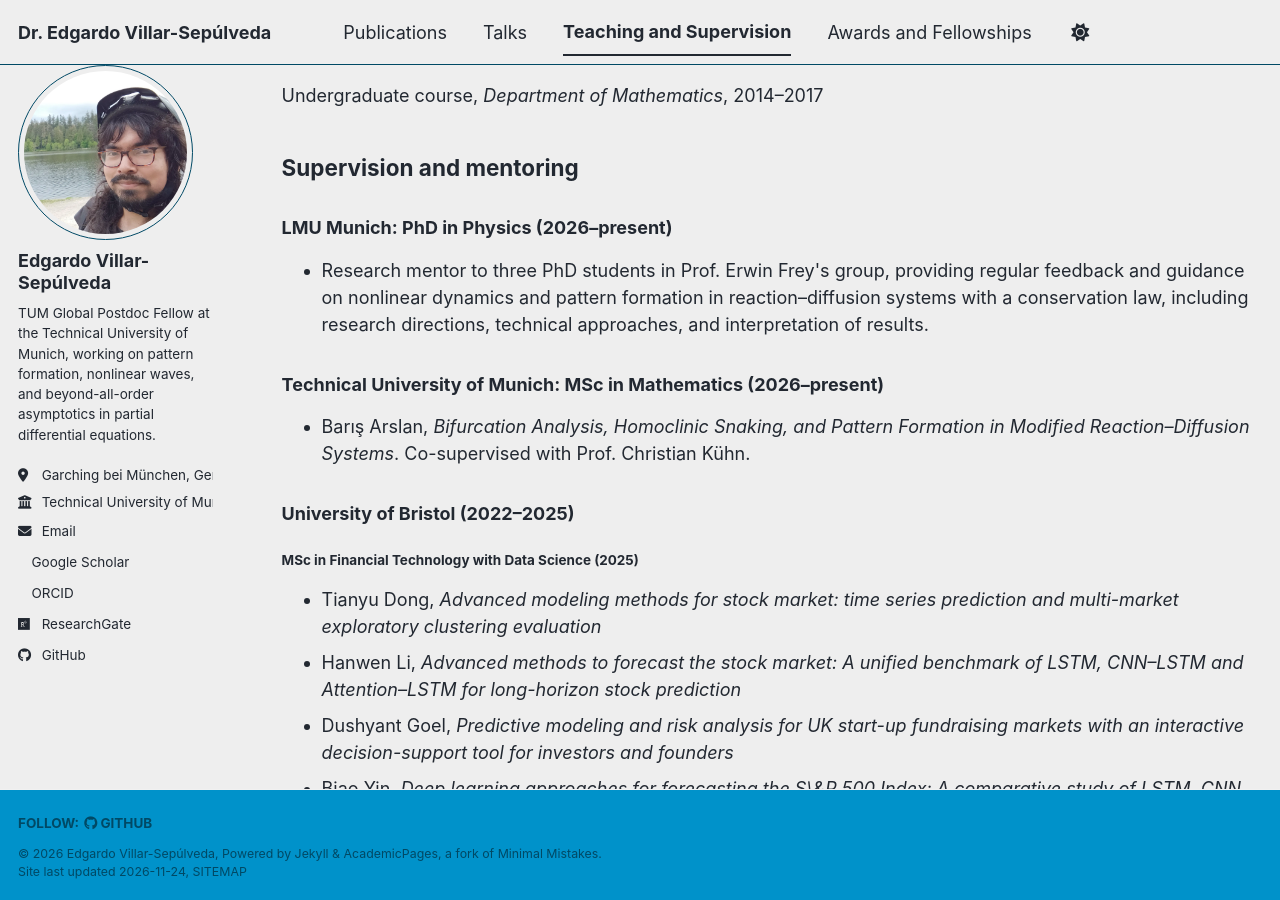
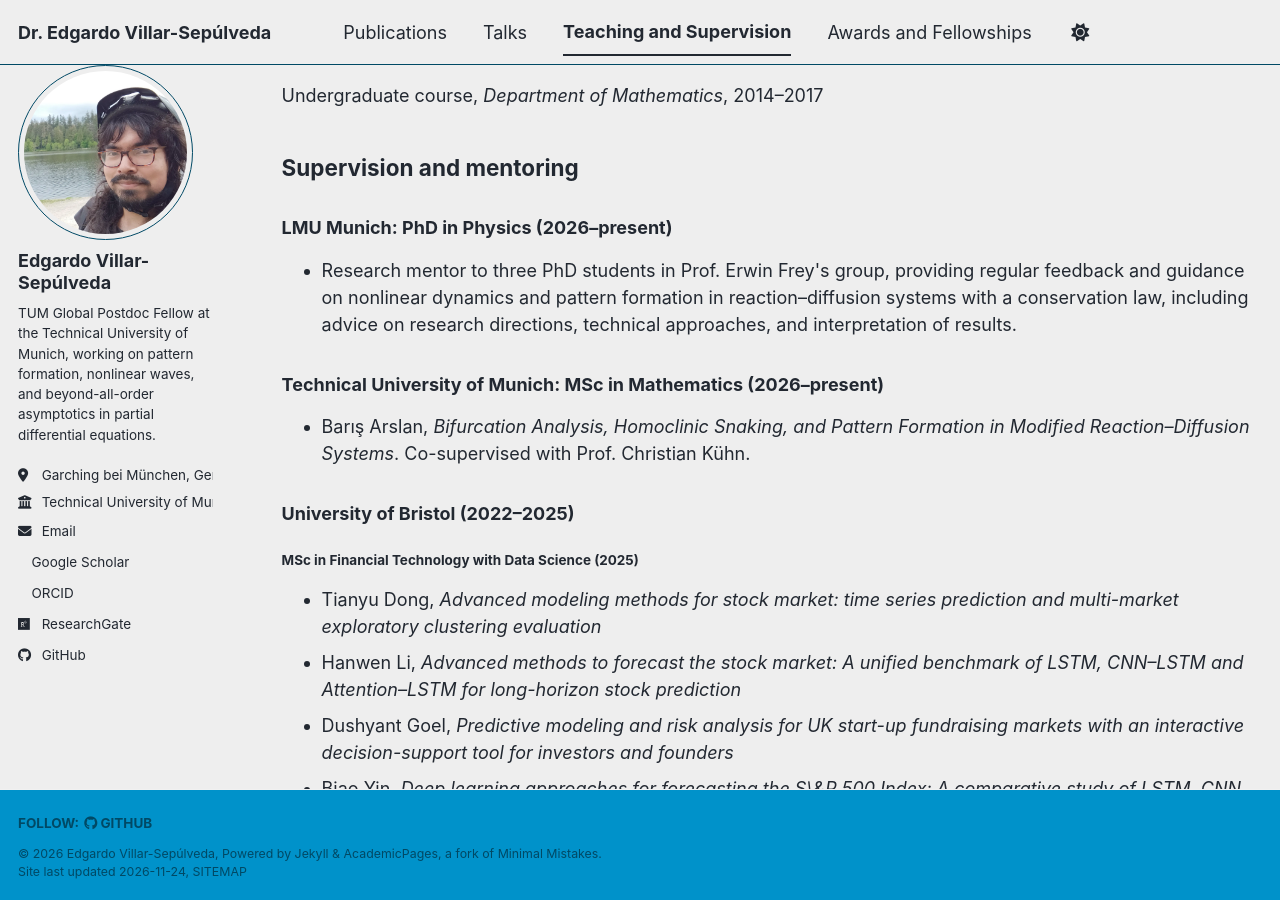
Before and after one commit to edgardeitor/edgardeitor.github.io, a Jekyll site: the page built from _pages/teaching.html, in a window 1280 px wide and 900 px high, scrolled down 826 px. Built offline with Jekyll 4.4.1, drawn with Linux system fonts in a browser that asks for light colours; a style sheet for code colours, icons or effects is not loaded.

Commit message:
Updating information

```diff
--- a/_pages/teaching.html
+++ b/_pages/teaching.html
@@ -20,7 +20,7 @@ My teaching experience spans more than ten years across undergraduate and postgr
 <h3>LMU Munich: PhD in Physics (2026–present)</h3>
 
 <ul>
-  <li>Research mentor to three PhD students in Prof. Erwin Frey's group, providing regular feedback and guidance on nonlinear dynamics and pattern formation in reaction–diffusion systems with a conservation law, including research directions, technical approaches, and interpretation of results.</li>
+  <li>Research mentor to three PhD students in Prof. Erwin Frey's group, providing regular feedback and guidance on nonlinear dynamics and pattern formation in reaction–diffusion systems with a conservation law, including advice on research directions, technical approaches, and interpretation of results.</li>
 </ul>
 
 <h3>Technical University of Munich: MSc in Mathematics (2026–present)</h3>
```
